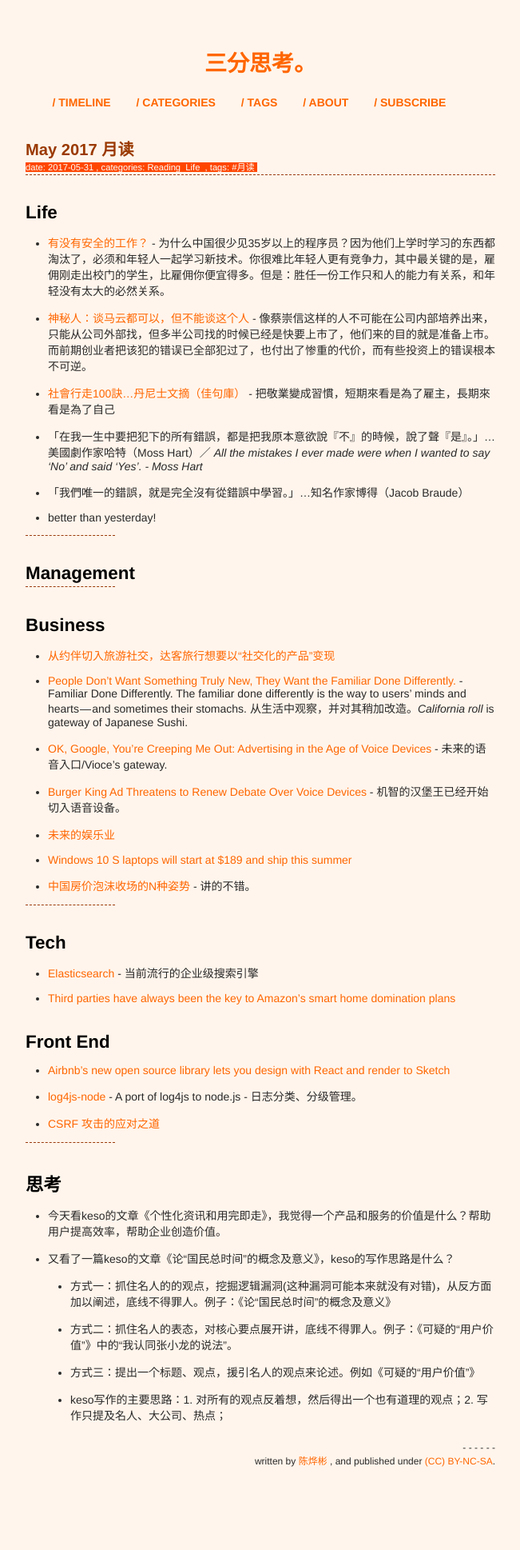
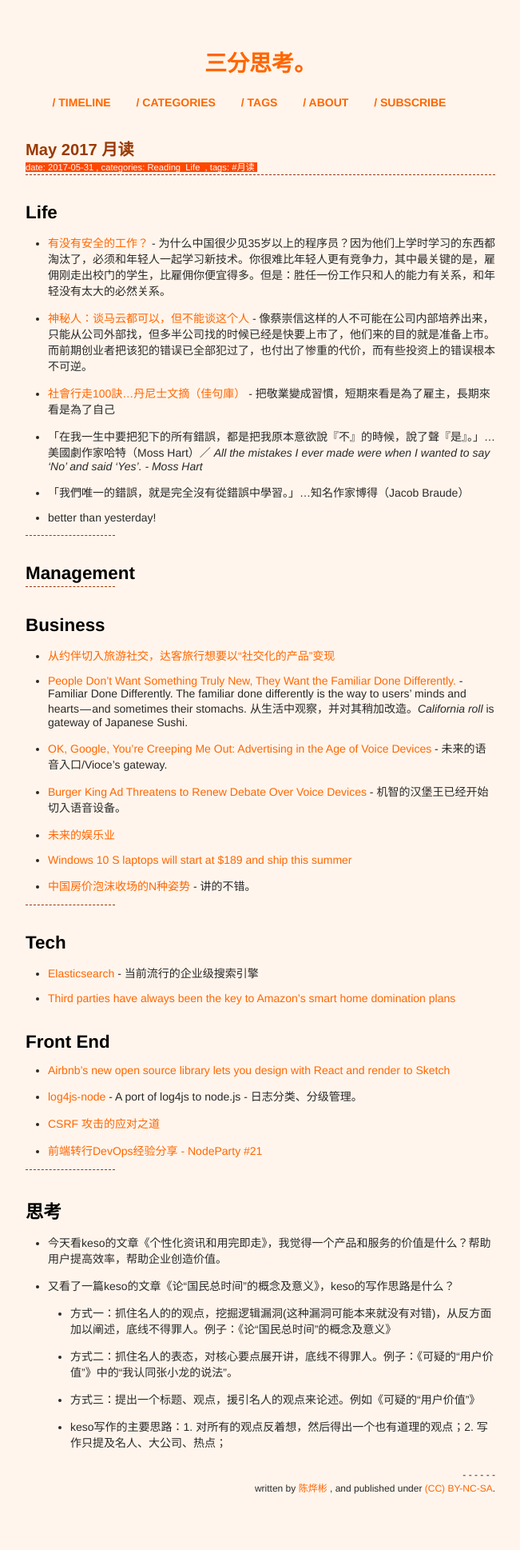
Before and after one commit to xianyuxmu/xianyuxmu.github.io, a Jekyll site: the page built from _posts/2017-05-31-monthly-reading.md, in a window 1280 px wide. Shown: the whole page at 80% size, without its empty margins (314-965 px from the left). Built offline with Jekyll 4.4.1, drawn with Linux system fonts in a browser that asks for light colours; comment, search, counter and statistics services are not loaded; before the commit the page ends 1904 px from its top, so only the background shows below that.

```diff
--- a/_posts/2017-05-31-monthly-reading.md
+++ b/_posts/2017-05-31-monthly-reading.md
@@ -50,6 +50,7 @@
 - [Airbnb’s new open source library lets you design with React and render to Sketch](https://techcrunch.com/2017/04/25/airbnbs-new-open-source-library-lets-you-design-with-react-and-render-to-sketch/)
 - [log4js-node](https://github.com/nomiddlename/log4js-node) - A port of log4js to node.js - 日志分类、分级管理。
 - [CSRF 攻击的应对之道](https://www.ibm.com/developerworks/cn/web/1102_niugang_csrf/)
+- [前端转行DevOps经验分享 - NodeParty #21](https://mp.weixin.qq.com/s?__biz=MzA4MzYyNjM2OQ==&mid=2247484033&idx=2&sn=4129871a90af5ff8c31b84a32604fca1)
 
 ----
 
```
